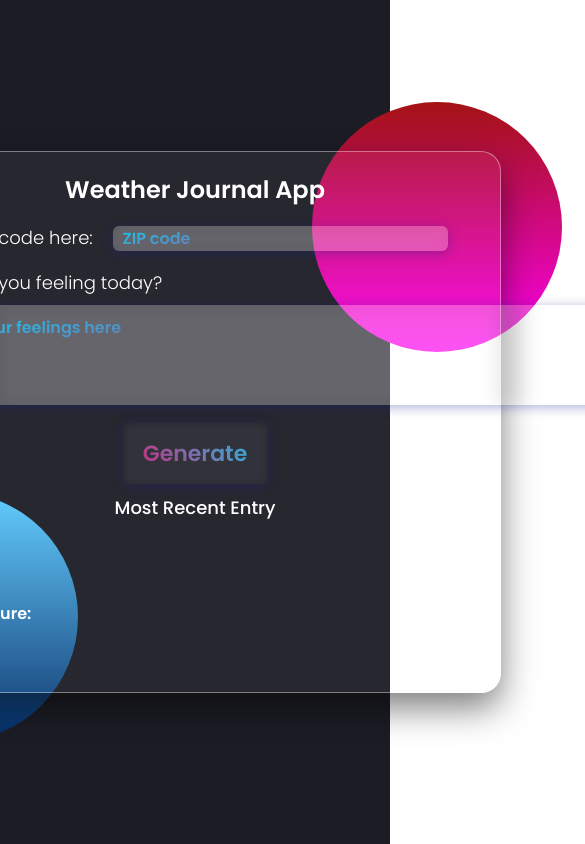
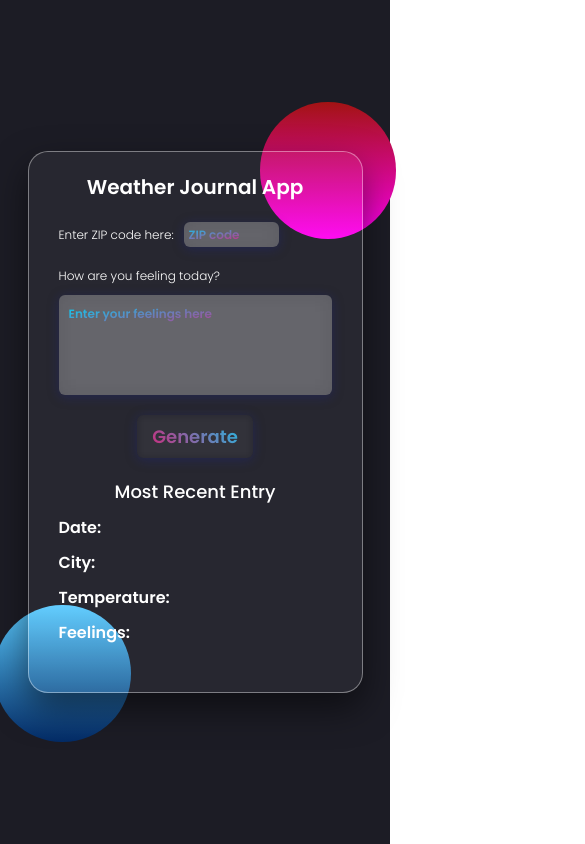
Before and after one commit to Selianaaa/weather-journal-app, a plain HTML site: page client/index.html in a window 390 px wide. Shown: the top 844 px of the page, 585 px wide, since content can reach past the window. Drawn offline with Linux system fonts and the light colour scheme.

Commit message:
style: adaptive

```diff
--- a/client/index.css
+++ /dev/null
@@ -1,179 +0,0 @@
-* {
-  margin: 0;
-  padding: 0;
-  font-family: 'Poppins', sans-serif;
-}
-
-body{
-  overflow: hidden;
-}
-
-#app{
-  position: relative;
-  height: 100vh;
-  background: #1c1c25;
-  color: white;
-  font-size: 20px;
-  font-family: 'Oswald', sans-serif;
-  display: flex;
-  justify-content: center;
-  align-items: center;
-}
-
-
-.card_wrapper {
-  position: relative;
-}
-
-.card {
-  position: relative;
-  width: 550px;
-  height: 500px;
-  box-shadow: 0 15px 35px rgba(0,0,0,0.5);
-  background-color: rgba(255,255,255,0.05);
-  filter: blur(0.2px);
-  border-radius: 20px;
-  border: 0.1px solid rgba(255,255,255,0.4);
-  z-index: 100;
-  display: flex;
-  flex-direction: column;
-  padding: 20px 30px;
-}
-
-
-.card_wrapper::before,
-.card_wrapper::after{
-  content: '';
-  position: absolute;
-  width: 250px;
-  height: 250px;
-  background: linear-gradient(#a31313, #ff00f2);
-  border-radius: 50%;
-}
-
-.card_wrapper::before{
-  bottom: -9%;
-  left: -10%;
-  background: linear-gradient(#5bcbff, #032b66);
-}
-
-.card_wrapper::after{
-  top: -9%;
-  right: -10%;
-}
-
-
-.title {
- font-size: 24px;
- font-weight: 600;
- align-self: center;
-}
-
-.zip_wrapper {
-  margin-top: 15px;
-  /* display: flex; */
-}
-
-label {
-  font-size: 18px;
-  font-weight: 300;
-}
-
-#zip {
-  margin-left: 15px;
-  padding: 0 10px;
-  color: white;
-}
-
-input, textarea {
-  font-weight:600;
-  border-radius: 6px;
-  border: none;
-  outline: none;
-  font-size: 16px;
-  background: rgba(255, 255, 255, 0.25);
-  box-shadow: 0 2px 12px 0 rgba(31, 38, 135, 0.37);
-  backdrop-filter: blur(10px);
-  -webkit-backdrop-filter: blur(10px);
-  transition: all 100ms;
-}
-
-input::placeholder, textarea::placeholder {
-  background: -webkit-linear-gradient(100deg,#ff0066,#05d3f3);
-  -webkit-background-clip: text;
-  -webkit-text-fill-color: transparent;
-}
-
-input:focus, textarea:focus {
-  background: rgba( 255, 255, 255, 0.05);
-  box-shadow: 0 2px 12px 0 rgba(231,66,124,0.4);
-  backdrop-filter: blur(1.0px);
-  -webkit-backdrop-filter: blur(1.0px);
-}
-
-.feelings_wrapper {
-  margin-top: 15px;
-}
-
-#feelings {
-  margin-top: 8px;
-  padding: 10px;
-  height: 80px;
-  color: white;
-  resize: none;
-}
-
-.entry_wrapper {
-  margin-top: 10px;
-}
-
-.entry_title {
-  font-size: 18px;
-  font-weight: 500;
-  text-align: center;
-}
-
-button{
-  margin-top: 10px;
-  align-self: center;
-  max-width: 200px;
-  transition: all 100ms;
-  padding: 14px 20px 14px 20px;
-  border-radius: 6px;
-  border: none;
-  outline: none;
-  font-size: 22px;
-  background: rgba(255, 255, 255, 0.30);
-  box-shadow: 0 2px 12px 0 rgba(31, 38, 135, 0.37);
-  backdrop-filter: blur(4px);
-  -webkit-backdrop-filter: blur(4px);
-  font-weight:bold;
-  background: -webkit-linear-gradient(40deg,#ee0f68,#05d3f3);
-  -webkit-background-clip: text;
-  -webkit-text-fill-color: transparent;
-  cursor: pointer;
-}
-
-button:hover{
-  background: linear-gradient(10deg,rgba(231,66,124,0.4),rgba(107,206,226,0.4));
-  box-shadow: 0 2px 12px 0 rgba(231,66,124,0.4);
-  backdrop-filter: blur(6px);
-  -webkit-background-clip: text;
-  -webkit-text-fill-color:rgba(231,66,124,0.4);
-}
-
-button:active{
-  transform:translateY(1.5px);
-}
-
-
-span {
-  font-size: 16px;
-  font-weight: 300;
-}
-
-#date, #city, #temp, #content{
-  margin-top: 10px;
-  font-size: 16px;
-  font-weight: 600;
-}
--- a/client/index.html
+++ b/client/index.html
@@ -4,7 +4,7 @@
     <meta charset="UTF-8">
     <title>Weather Journal App</title>
     <link href="https://fonts.googleapis.com/css2?family=Poppins:wght@200;300;400;500;600&display=swap" rel="stylesheet">
-    <link rel="stylesheet" href="index.css">
+    <link rel="stylesheet" href="styles/index.css">
   </head>
   <body>
     <section id="app">
--- /dev/null
+++ b/client/styles/button.css
@@ -0,0 +1,50 @@
+button {
+  margin-top: 10px;
+  align-self: center;
+  max-width: 200px;
+  transition: all 100ms;
+  padding: 14px 20px;
+  border-radius: 6px;
+  border: none;
+  outline: none;
+  font-size: 22px;
+  background: rgba(255, 255, 255, 0.30);
+  box-shadow: 0 2px 12px 0 rgba(31, 38, 135, 0.37);
+  backdrop-filter: blur(4px);
+  -webkit-backdrop-filter: blur(4px);
+  font-weight:bold;
+  background: -webkit-linear-gradient(40deg,#ee0f68,#05d3f3);
+  -webkit-background-clip: text;
+  -webkit-text-fill-color: transparent;
+  cursor: pointer;
+}
+
+button:hover {
+  background: linear-gradient(10deg,rgba(231,66,124,0.4),rgba(107,206,226,0.4));
+  box-shadow: 0 2px 12px 0 rgba(231,66,124,0.4);
+  backdrop-filter: blur(6px);
+  -webkit-background-clip: text;
+  -webkit-text-fill-color:rgba(231,66,124,0.4);
+}
+
+button:active {
+  transform:translateY(1.5px);
+}
+
+
+@media (max-width: 660px) {
+  button {
+    margin-top: 20px;
+    padding: 8px 15px;
+    font-size: 18px;
+  }
+}
+
+@media (min-width: 1920px) {
+  button {
+    margin-top: 1vw;
+    max-width: 20vw;
+    padding: 1.4vw 2vw 1.4vw 2vw;
+    font-size: 2.2vw;
+  }
+}
--- /dev/null
+++ b/client/styles/card.css
@@ -0,0 +1,71 @@
+.card_wrapper {
+  position: relative;
+}
+
+.card {
+  position: relative;
+  width: 550px;
+  min-height: 500px;
+  box-shadow: 0 15px 35px rgba(0,0,0,0.5);
+  background-color: rgba(255,255,255,0.05);
+  filter: blur(0.2px);
+  border-radius: 20px;
+  border: 0.1px solid rgba(255,255,255,0.4);
+  z-index: 100;
+  display: flex;
+  flex-direction: column;
+  padding: 20px 30px;
+}
+
+
+.card_wrapper::before,
+.card_wrapper::after {
+  content: '';
+  position: absolute;
+  width: 250px;
+  height: 250px;
+  background: linear-gradient(#a31313, #ff00f2);
+  border-radius: 50%;
+}
+
+.card_wrapper::before {
+  bottom: -9%;
+  left: -10%;
+  background: linear-gradient(#5bcbff, #032b66);
+}
+
+.card_wrapper::after {
+  top: -9%;
+  right: -10%;
+}
+
+
+@media (max-width: 660px) {
+  .card {
+    position: relative;
+    width: 70vw;
+    height: 100%;
+    min-height: 500px;
+  }
+
+  .card_wrapper::before,
+  .card_wrapper::after {
+    width: 35vw;
+    height: 35vw;
+  }
+}
+
+@media (min-width: 1920px) {
+  .card {
+    position: relative;
+    width: 50vw;
+    height: 50vw;
+    padding: 2vw 3vw;
+  }
+
+  .card_wrapper::before,
+  .card_wrapper::after {
+    width: 25vw;
+    height: 25vw;
+  }
+}
--- /dev/null
+++ b/client/styles/index.css
@@ -0,0 +1,218 @@
+@import './card.css';
+@import './button.css';
+
+* {
+  margin: 0;
+  padding: 0;
+  font-family: 'Poppins', sans-serif;
+}
+
+body {
+  overflow: hidden;
+}
+
+#app {
+  position: relative;
+  height: 100vh;
+  background: #1c1c25;
+  color: white;
+  font-size: 20px;
+  font-family: 'Oswald', sans-serif;
+  display: flex;
+  justify-content: center;
+  align-items: center;
+}
+
+
+.title {
+ font-size: 24px;
+ font-weight: 600;
+ align-self: center;
+}
+
+.zip_wrapper {
+  margin-top: 15px;
+  display: flex;
+  align-items: center;
+}
+
+label {
+  font-size: 18px;
+  font-weight: 300;
+}
+
+#zip {
+  margin-left: 15px;
+  padding: 0 10px;
+  color: white;
+}
+
+input, textarea {
+  font-weight:600;
+  border-radius: 6px;
+  border: none;
+  outline: none;
+  font-size: 16px;
+  background: rgba(255, 255, 255, 0.25);
+  box-shadow: 0 2px 12px 0 rgba(31, 38, 135, 0.37);
+  backdrop-filter: blur(10px);
+  -webkit-backdrop-filter: blur(10px);
+  transition: all 100ms;
+}
+
+input::placeholder, textarea::placeholder {
+  background: -webkit-linear-gradient(100deg,#ff0066,#05d3f3);
+  -webkit-background-clip: text;
+  -webkit-text-fill-color: transparent;
+}
+
+input:focus, textarea:focus {
+  background: rgba( 255, 255, 255, 0.05);
+  box-shadow: 0 2px 12px 0 rgba(231,66,124,0.4);
+  backdrop-filter: blur(1.0px);
+  -webkit-backdrop-filter: blur(1.0px);
+}
+
+.feelings_wrapper {
+  position: relative;
+  margin-top: 15px;
+  display: flex;
+  flex-direction: column;
+}
+
+#feelings {
+  margin-top: 8px;
+  padding: 10px;
+  height: 80px;
+  color: white;
+  resize: none;
+}
+
+.entry_wrapper {
+  margin-top: 20px;
+}
+
+.entry_title {
+  font-size: 21px;
+  font-weight: 500;
+  text-align: center;
+}
+
+
+span {
+  font-size: 16px;
+  font-weight: 300;
+}
+
+#date, #city, #temp, #content{
+  margin-top: 10px;
+  font-size: 16px;
+  font-weight: 600;
+}
+
+
+@media (max-width: 660px) {
+  .title {
+    font-size: 20px;
+  }
+
+  .zip_wrapper {
+    margin-top: 20px;
+  }
+
+  label {
+    font-size: 12px;
+  }
+
+  #zip {
+    margin-left: 10px;
+    padding: 0 5px;
+    height: 25px;
+    width: 85px;
+  }
+
+  input, textarea {
+    font-size: 12px;
+  }
+
+
+  .feelings_wrapper {
+    margin-top: 20px;
+  }
+
+  #feelings {
+    margin-top: 10px;
+    padding: 10px;
+    height: 80px;
+  }
+
+  .entry_wrapper {
+    margin-top: 20px;
+  }
+
+  .entry_title {
+    font-size: 18px;
+  }
+
+  span {
+    font-size: 16px;
+  }
+
+  #date, #city, #temp, #content{
+    margin-top: 10px;
+    font-size: 16px;
+  }
+}
+
+@media (min-width: 1920px) {
+  .title {
+    font-size: 2.4vw;
+  }
+
+  .zip_wrapper {
+    margin-top: 1.5vw;
+  }
+
+  label {
+    font-size: 1.8vw;
+  }
+
+  #zip {
+    margin-left: 1.5vw;
+    padding: 0 1vw;
+    height: 2.5vw;
+    width: 20vw;
+  }
+
+  input, textarea {
+    font-size: 1.6vw;
+  }
+
+
+  .feelings_wrapper {
+    margin-top: 1.5vw;
+  }
+
+  #feelings {
+    margin-top: 0.8vw;
+    padding: 1vw;
+    height: 8vw;
+  }
+
+  .entry_wrapper {
+    margin-top: 1vw;
+  }
+
+  .entry_title {
+    font-size: 1.8vw;
+  }
+
+  span {
+    font-size: 1.6vw;
+  }
+
+  #date, #city, #temp, #content{
+    margin-top: 1vw;
+    font-size: 1.6vw;
+  }
+}
```
